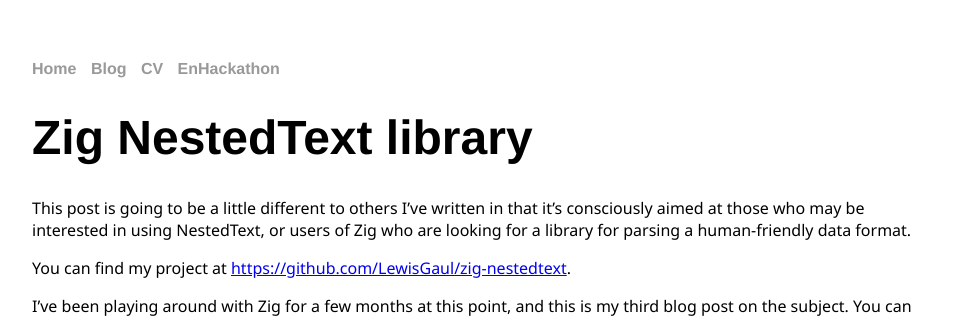
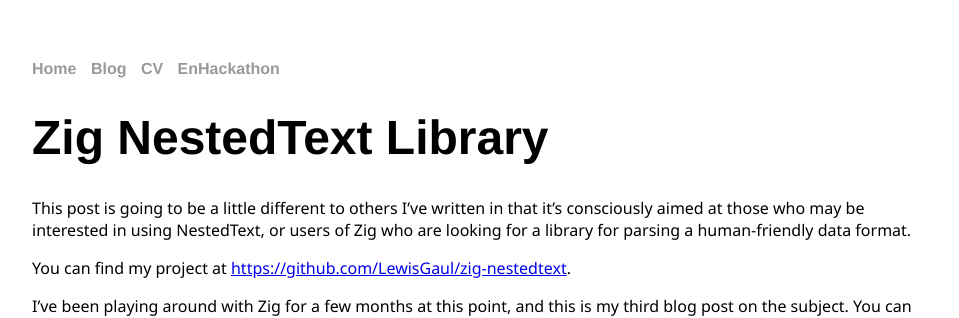
Before and after one commit to LewisGaul/LewisGaul.github.io, a Jekyll site: the page built from _posts/coding/2021-04-18-zig-nestedtext.md, in a window 1280 px wide and 900 px high. Shown: the top 318 px of the window, without its empty margins (160-1119 px from the left). Built offline with Jekyll 4.4.1, drawn with Linux system fonts in a browser that asks for light colours.

```diff
--- a/_posts/coding/2021-04-18-zig-nestedtext.md
+++ b/_posts/coding/2021-04-18-zig-nestedtext.md
@@ -1,5 +1,5 @@
 ---
-title: Zig NestedText library
+title: Zig NestedText Library
 layout: post
 categories: [coding]
 tags: [zig, open-source, parser, nestedtext]
```
